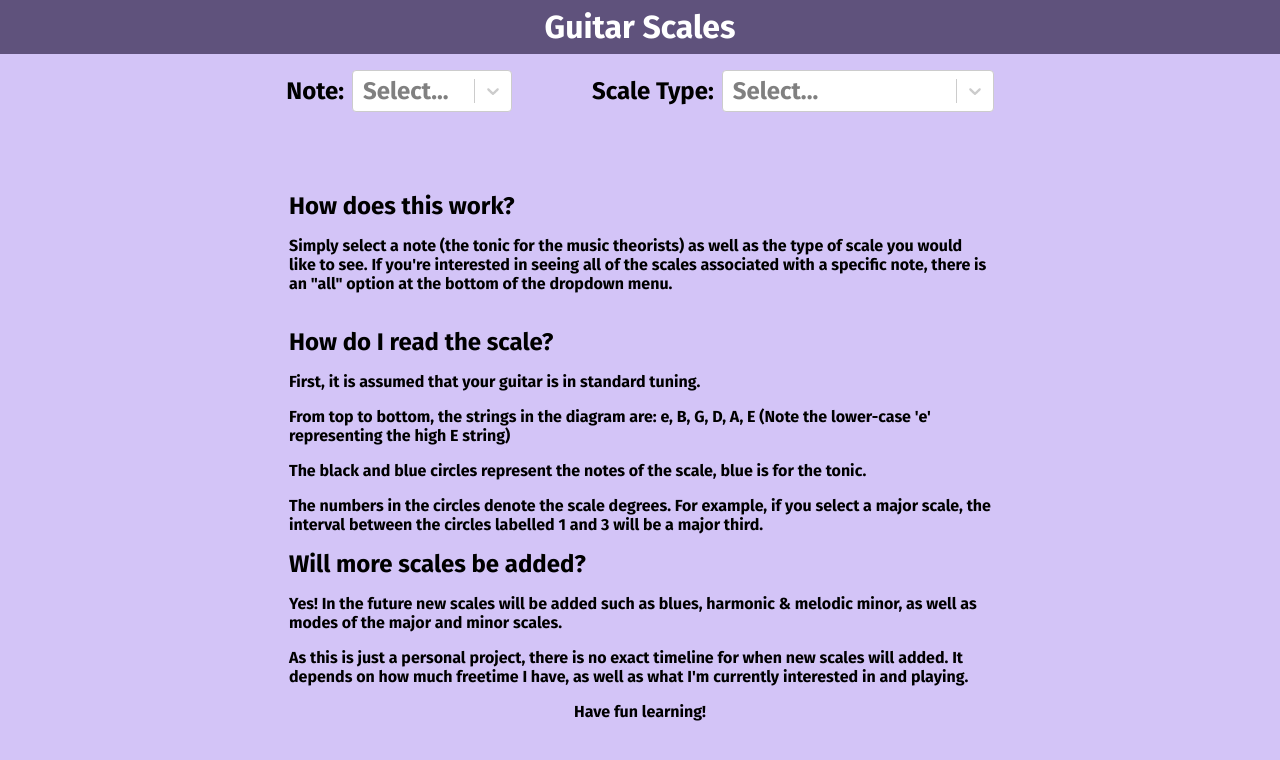
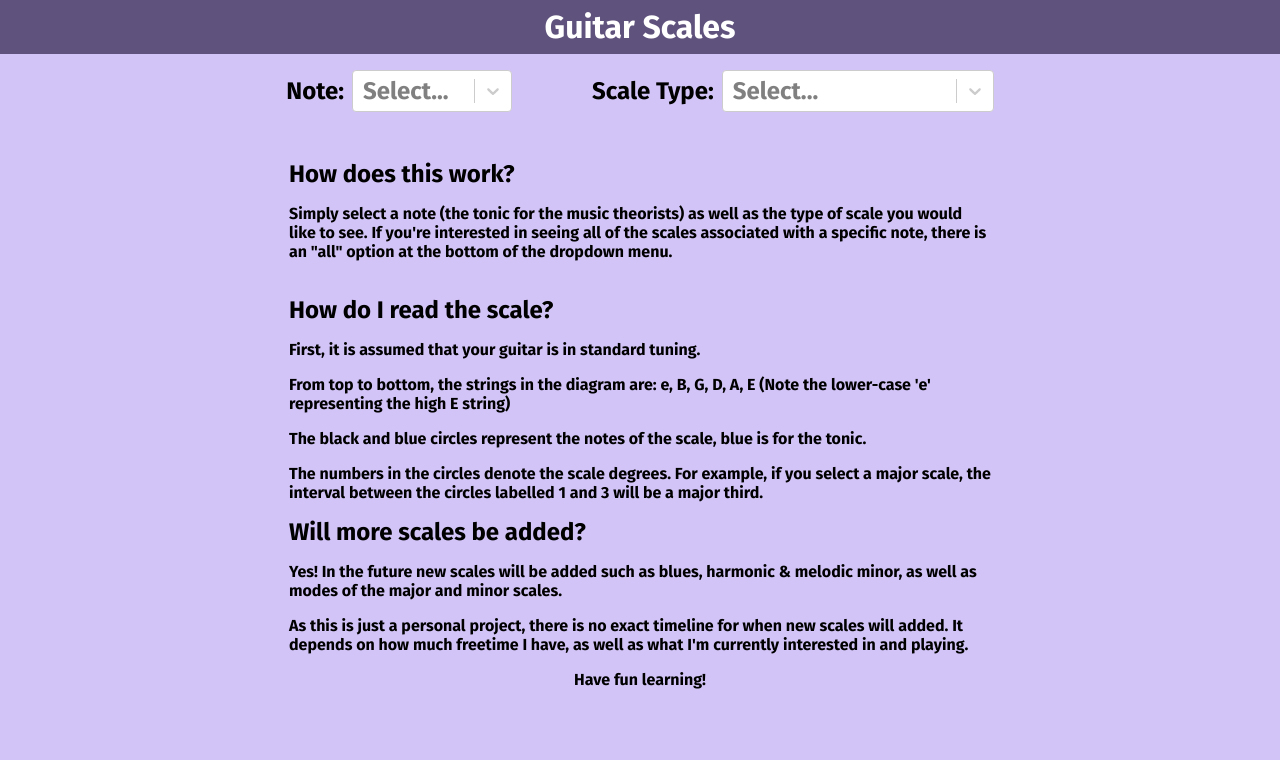
Before and after one commit to JoshGraham14/Guitar-Scale-Tutor, a React (Vite) app: page / in a window 1280 px wide. Shown: the top 760 px of the page. Built offline with nearby package versions, Linux system fonts and the light colour scheme.

Commit message:
Adjusted flexbox spacing for sections

```diff
--- a/src/App.css
+++ b/src/App.css
@@ -16,7 +16,7 @@ section {
 	flex-direction: column;
 	justify-content: center;
 	align-items: center;
-	gap: 5rem;
+	gap: 3rem;
 }
 
 .options-container {
```
